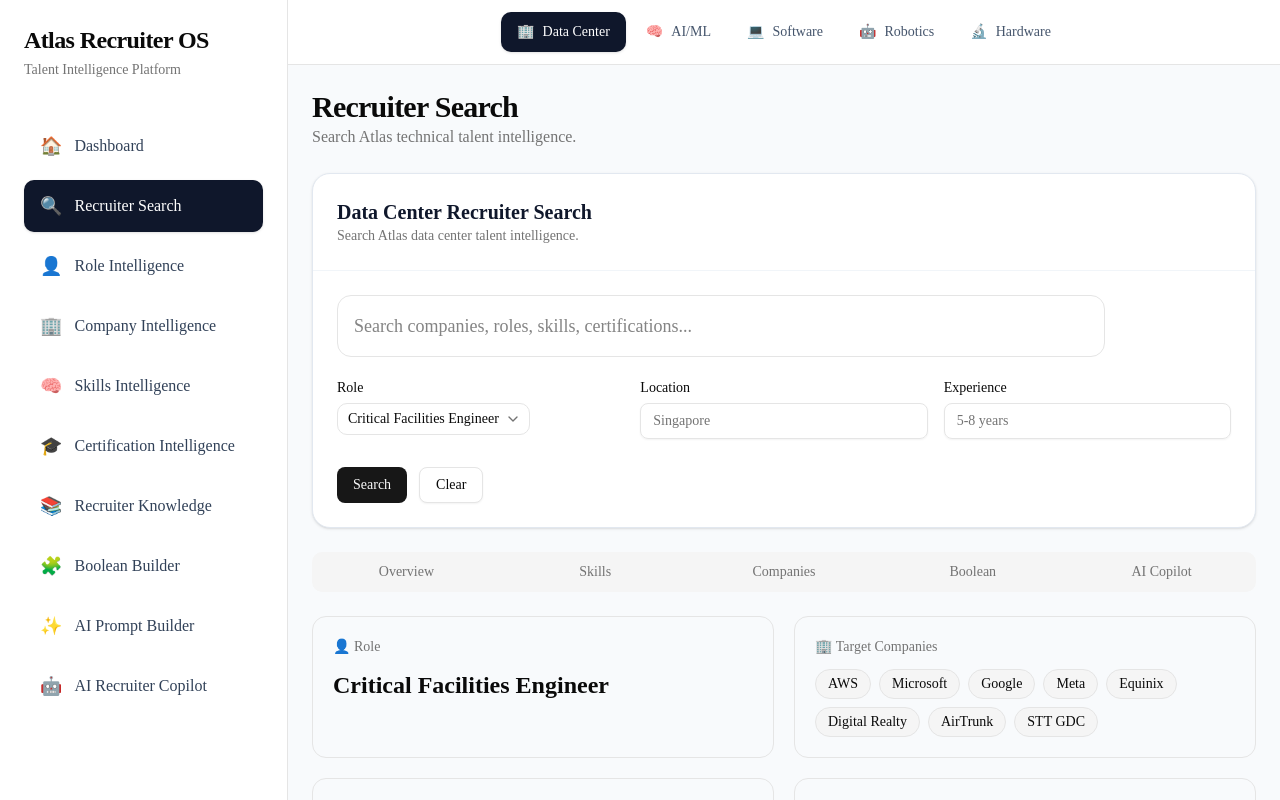
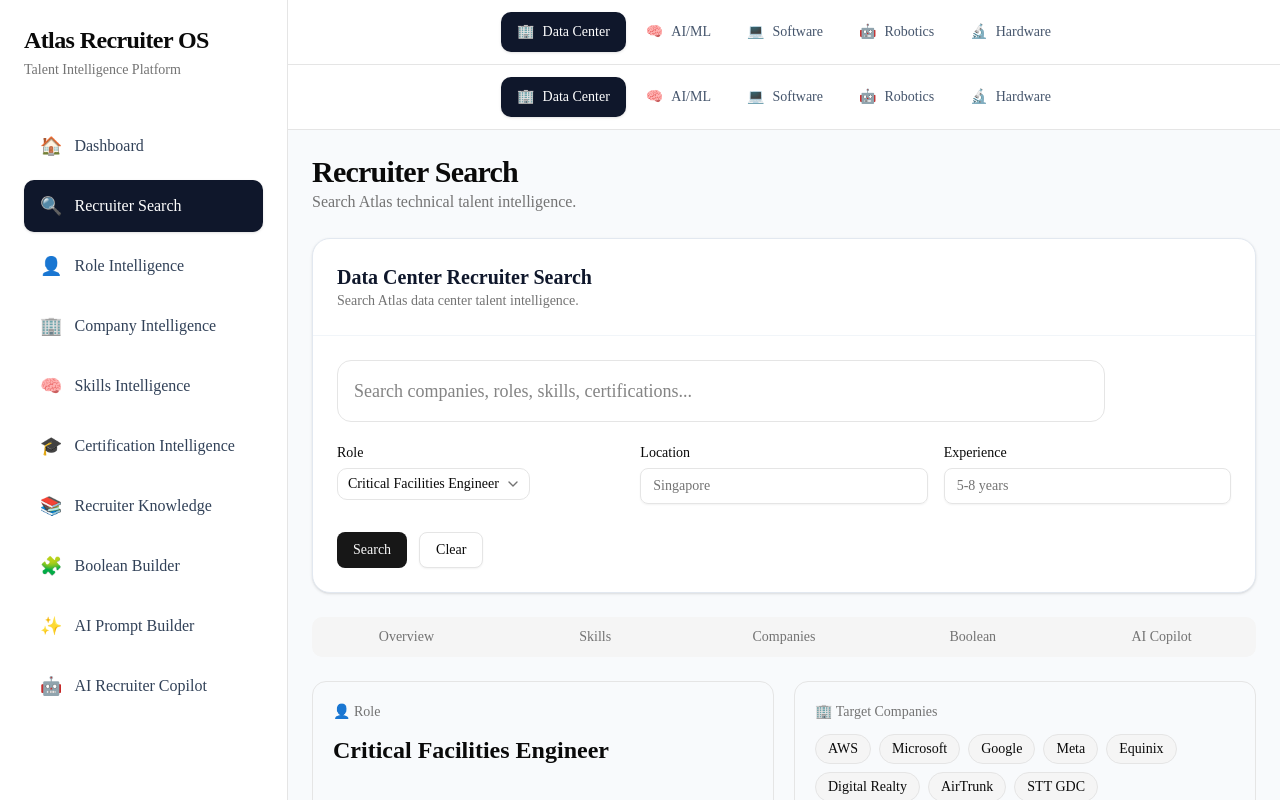
Before and after one commit to rajhrk/atlas-recruiter-os, a Next.js app in the folder web/: page /recruiter-search in a window 1280 px wide. Shown: the top 800 px of the page. Built offline with nearby package versions, Linux system fonts and the light colour scheme.

Commit message:
feat: make talent domain navigation global

```diff
--- a/web/app/layout.tsx
+++ b/web/app/layout.tsx
@@ -5,6 +5,7 @@ import "./globals.css";
 
 import { AtlasProvider } from "@/context/AtlasContext";
 import Sidebar from "@/components/layout/Sidebar";
+import TalentDomainNav from "@/components/layout/TalentDomainNav";
 
 const geistSans = Geist({
   variable: "--font-geist-sans",
@@ -33,17 +34,14 @@ export default function RootLayout({
     >
       <body className="min-h-screen bg-slate-50">
         <AtlasProvider>
-
           <div className="flex min-h-screen">
-
             <Sidebar />
 
-            <main className="flex-1 overflow-auto">
+            <main className="min-w-0 flex-1 overflow-auto">
+              <TalentDomainNav />
               {children}
             </main>
-
           </div>
-
         </AtlasProvider>
       </body>
     </html>
```
